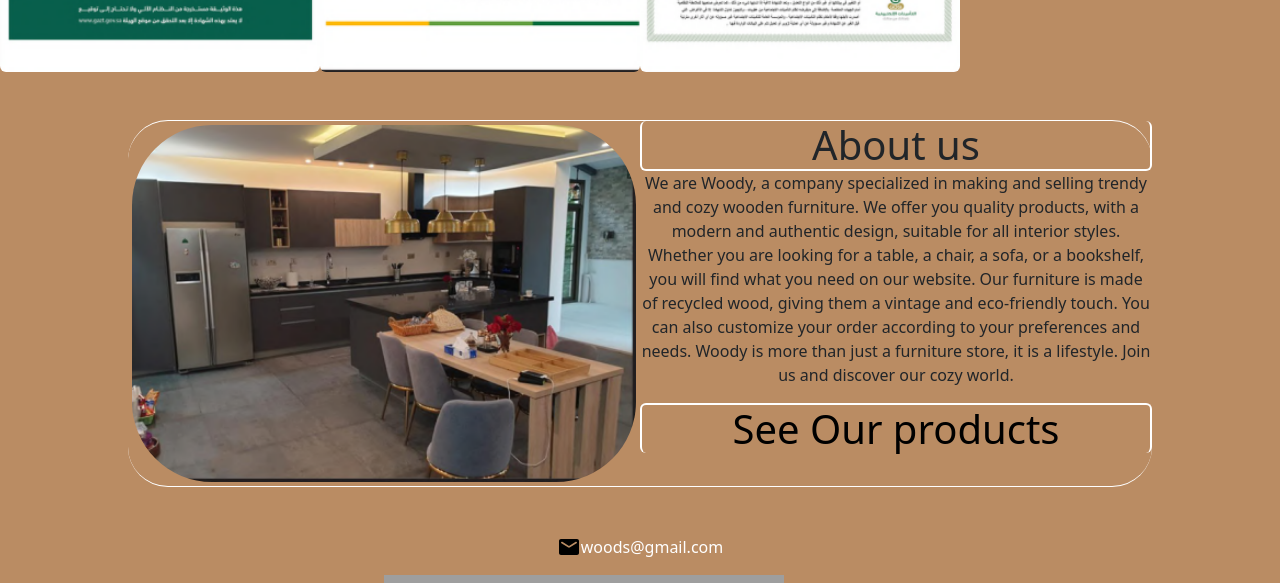
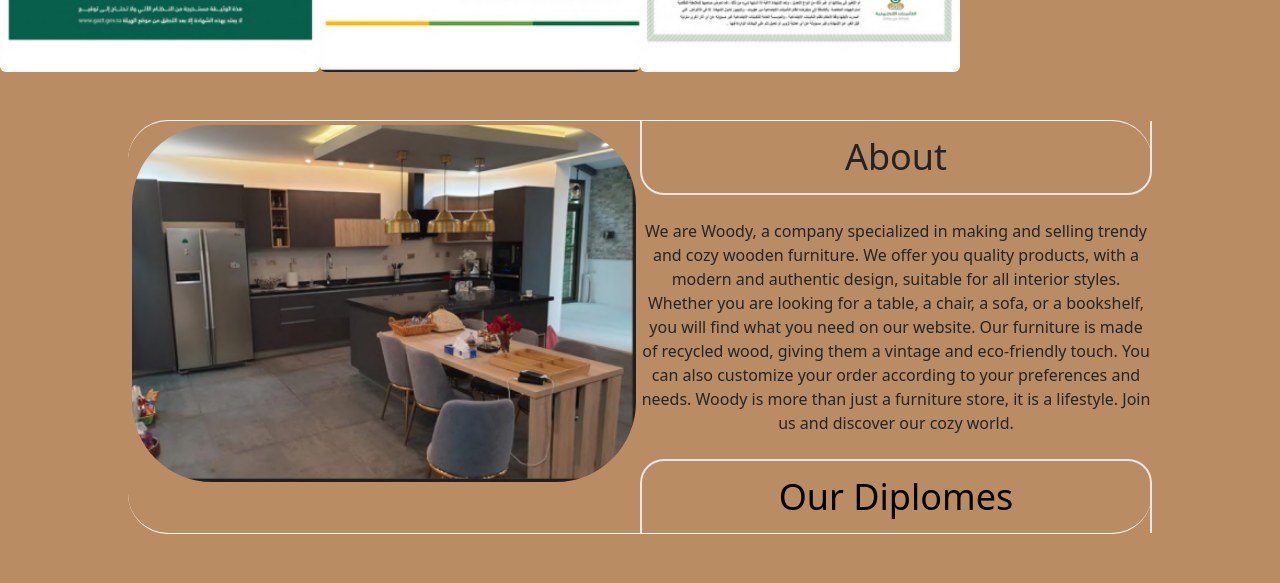
Before and after one commit to melissasidisid/projectwood, a Next.js app in the folder projectwood/: page /Certificate in a window 1280 px wide. Shown: the part 860-1443 px from the top of the page. Built offline with nearby package versions, Linux system fonts and the light colour scheme; grey boxes are pictures that could not be loaded.

Commit message:
done some adjustement

```diff
--- a/projectwood/src/component/Background.jsx
+++ b/projectwood/src/component/Background.jsx
@@ -57,6 +57,7 @@ const MyCarousel = () => {
           data-bs-target="#carouselExampleAutoplaying"
           data-bs-slide="prev"
         >
+          <span class="carousel-control-prev-icon" aria-hidden="true"></span>
           <span className="visually-hidden">Previous</span>
         </button>
         <button
@@ -65,6 +66,7 @@ const MyCarousel = () => {
           data-bs-target="#carouselExampleAutoplaying"
           data-bs-slide="next"
         >
+          <span class="carousel-control-next-icon" aria-hidden="true"></span>
           <span className="visually-hidden">Next</span>
         </button>
       </div>
--- a/projectwood/src/component/carousel.jsx
+++ b/projectwood/src/component/carousel.jsx
@@ -3,7 +3,7 @@ import React from "react"
 function carousel() {
   return (
     <div>
-      <div className="py-3 text-4xl text-center rounded-b-3xl border-b-2 border-x-2 border-solid border-red-500 w-3/4 m-auto">
+      <div className="py-3 text-4xl text-center rounded-b-3xl border-b-2 border-x-2 border-solid border-white-500 w-3/4 m-auto">
         OUR DIPLOMES
       </div>
     </div>
--- a/projectwood/src/component/form.jsx
+++ b/projectwood/src/component/form.jsx
@@ -16,27 +16,16 @@ function Form() {
           borderRadius: "40px",
           borderLeft: "none",
           justifyContent: "center",
+
           borderRight: "none",
         }}
       >
         <Diplome />
-        <div
-          style={{
-            width: "50%",
-          }}
-          className="rounded mt-7 md-auto"
-        >
-          <h1
-            className="mt-12 rounded m-auto"
-            style={{
-              width: "100%",
-              border: "2px solid white",
-              borderTop: "none",
-            }}
-          >
-            About us
-          </h1>
-          <p className="w-full text-center">
+        <div className="flex flex-col md:w-1/2 space-y-4 md:space-y-6 ">
+          <div className="py-3 text-4xl text-center rounded-b-3xl border-b-2 border-x-2 border-solid border-white-500">
+            About
+          </div>
+          <p className="text-center text-s">
             We are Woody, a company specialized in making and selling trendy and
             cozy wooden furniture. We offer you quality products, with a modern
             and authentic design, suitable for all interior styles. Whether you
@@ -47,22 +36,11 @@ function Form() {
             is more than just a furniture store, it is a lifestyle. Join us and
             discover our cozy world.
           </p>
-          <h1
-            className="rounded"
-            style={{
-              width: "100%",
-              border: "2px solid white",
-              borderBottom: "none",
-            }}
-          >
-            <Link
-              href="/Products"
-              className="text-black"
-              style={{ textDecoration: "none", marginTop: "0px" }}
-            >
-              See Our products
+          <div className="py-3 text-4xl text-center rounded-t-3xl border-t-2 border-x-2 border-solid border-white-500">
+            <Link href="/Certificate" className="text-black no-underline">
+              Our Diplomes
             </Link>
-          </h1>
+          </div>
         </div>
       </div>
     </>
--- a/projectwood/src/pages/Products.js
+++ b/projectwood/src/pages/Products.js
@@ -71,9 +71,7 @@ export default function Products() {
               }
             />
           </div>
-          <div className="py-3 text-4xl text-center rounded-t-3xl border-t-2 border-x-2 border-solid border-red-500">
-            CONTACT US
-          </div>
+          <div className="py-3 text-4xl text-center rounded-t-3xl border-t-2 border-x-2 border-solid border-red-500"></div>
         </div>
 
         {/**About */}
```
